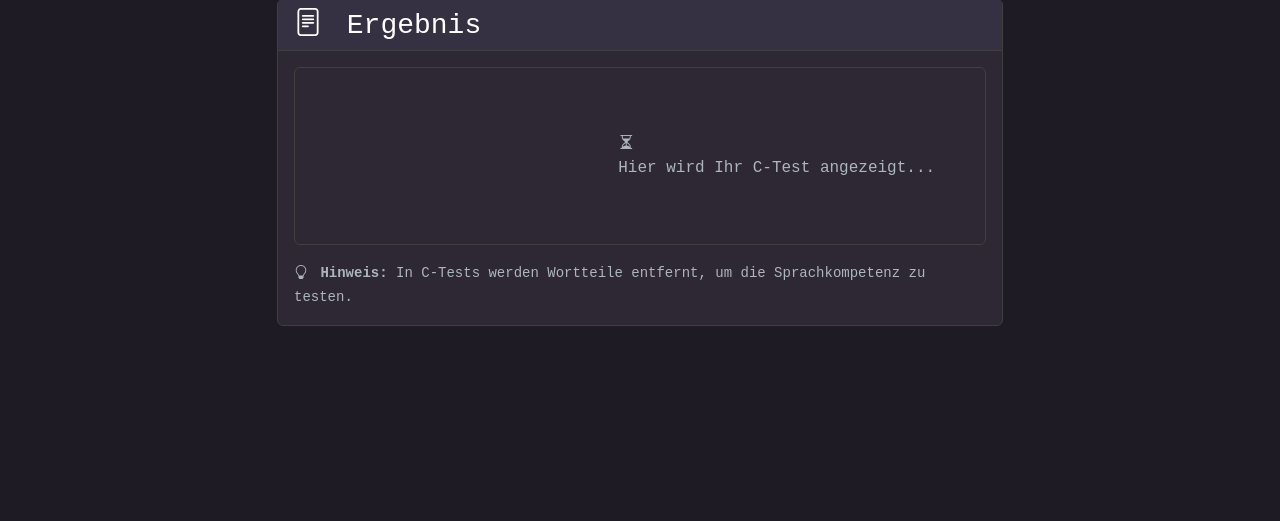
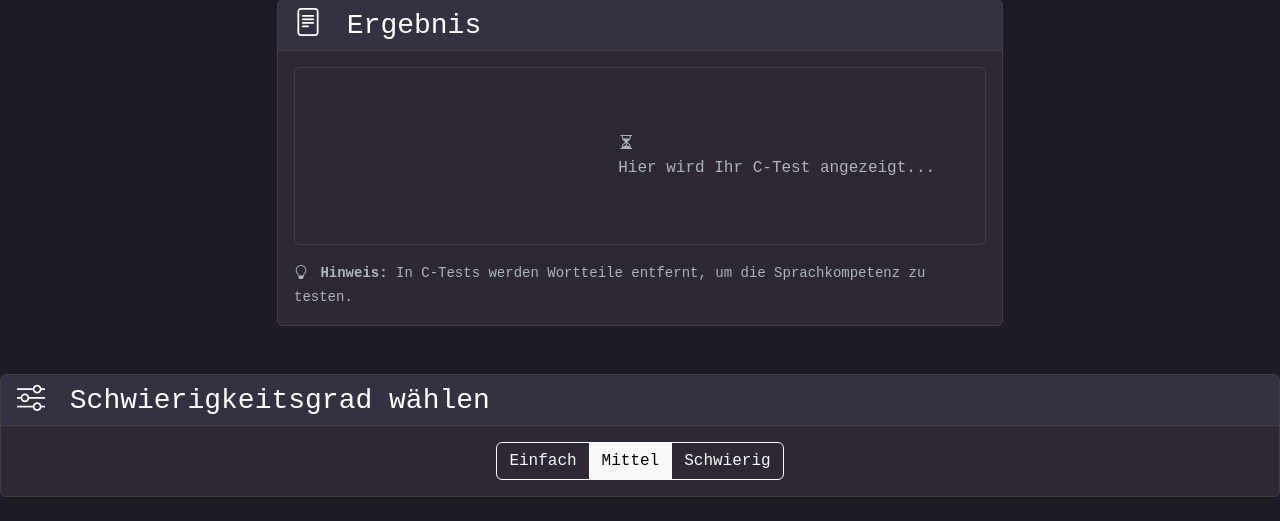
Before and after one commit to AlexKV-tech/C-Tester, a FastAPI app: page / in a window 1280 px wide. Shown: the part 612-1133 px from the top of the page. Before the commit the page ends 986 px from the top, so only its background shows below. Run offline with FastAPI, Linux system fonts and the light colour scheme; some libraries are stand-ins or nearby versions.

Commit message:
Difficullty selection added

```diff
--- a/ctest_gen.py
+++ b/ctest_gen.py
@@ -1,34 +1,51 @@
+import spacy
+import spacy.tokens
 
-import spacy
-
-BLANKS_PER_SENTENCE_COEFF = 0.4
+EASY_BLANKS_PER_SENTENCE_COEFF = 0.1
+MEDIUM_BLANKS_PER_SENTENCE_COEFF = 0.4
+HARD_BLANKS_PER_SENTENCE_COEFF = 0.7
 MINIMAL_WORD_LENGTH = 4
 MINIMAL_TEXT_LENGTH = 3
 TEXT_START_INDEX = 2
 LANGUAGE_PARTS = {"NOUN", "VERB", "ADJ", "ADV"}
 BLANK_SYMBOL = "_"
 
-def generate_ctest(text: str, target_pos=LANGUAGE_PARTS, blanks_per_sentence_coeff=BLANKS_PER_SENTENCE_COEFF):
-    nlp = spacy.load("de_core_news_sm")
+
+
+def generate_ctest(text: str, difficulty: str, target_pos=LANGUAGE_PARTS, blanks_per_sentence_coeff=MEDIUM_BLANKS_PER_SENTENCE_COEFF) -> str:
+    if difficulty == "hard":
+        blanks_per_sentence_coeff = HARD_BLANKS_PER_SENTENCE_COEFF
+    elif difficulty == "easy":
+        blanks_per_sentence_coeff = EASY_BLANKS_PER_SENTENCE_COEFF
+    try:
+        nlp = spacy.load("de_core_news_sm")
+    except Exception as e:
+        print(str(e))
     doc = nlp(text)
     sentences = list(doc.sents)
     if len(sentences) < MINIMAL_TEXT_LENGTH:
-        raise ValueError("Text too short")
+        return "Der eingegebene Text ist zu kurz"
     ctest_text = []
     for sentence_index, sentence in enumerate(sentences):
         str_sentence = sentences[sentence_index].text
-        if (sentence_index >= TEXT_START_INDEX):
+        if sentence_index >= TEXT_START_INDEX:
             blanks_added = 0
             words_count = len([token for token in sentence if token.is_alpha])
             for token in sentence:
                 str_token = token.text
                 word_length = len(str_token)
-                if token.pos_ in target_pos and token.is_alpha and word_length >= MINIMAL_WORD_LENGTH and blanks_added/words_count < blanks_per_sentence_coeff:
+                is_in_target = (token.is_alpha and token.pos_ in target_pos)
+                has_normal_length = (word_length >= MINIMAL_WORD_LENGTH)
+                is_enough_blanks =  (words_count and blanks_added/words_count >= blanks_per_sentence_coeff)
+                if is_in_target and has_normal_length and not is_enough_blanks:
                     half_index = word_length // 2
                     blanks = " ".join(list(BLANK_SYMBOL * (word_length - half_index)))
                     blanked_word = str_token[:half_index] + blanks
                     str_sentence = str_sentence.replace(str_token, blanked_word)
                     blanks_added += 1
+                elif is_enough_blanks:
+                    break
+
 
         ctest_text.append(str_sentence)
     return " ".join(ctest_text)
--- a/main.py
+++ b/main.py
@@ -9,6 +9,7 @@
 
 class TextInput(BaseModel):
     text:str
+    difficulty:str
 
 app = FastAPI()
 app.add_middleware(
@@ -27,7 +28,7 @@
 @app.post("/generate")
 def generate(input: TextInput):
     try:
-        output = generate_ctest(input.text)
+        output = generate_ctest(input.text, input.difficulty)
         return {"ctest": output}
     except Exception as e:
         raise HTTPException(status_code=400, detail=str(e))
--- a/static/ctest_gen.js
+++ b/static/ctest_gen.js
@@ -1,12 +1,14 @@
 async function generateCTest() {
+    const selectedDifficulty = document.querySelector('input[name="difficulty"]:checked').value;
+
     const input = document.getElementById("inputText").value;
-
+    console.log(selectedDifficulty);
     const response = await fetch("/generate", {
         method: "POST",
         headers: {
             "Content-Type": "application/json"
         },
-        body: JSON.stringify({ text: input })
+        body: JSON.stringify({ text: input, difficulty: selectedDifficulty })
     });
 
     const data = await response.json();
--- a/templates/index.html
+++ b/templates/index.html
@@ -194,6 +194,29 @@
             </div>
         </div>
     </div>
+    <!-- Difficulty Selection -->
+    <div class="card mb-4">
+        <div class="card-header">
+            <h3 class="card-title mb-0">
+                <i class="bi bi-sliders me-2"></i>
+                Schwierigkeitsgrad wählen
+            </h3>
+        </div>
+        <div class="card-body text-center">
+            <div class="btn-group" role="group" aria-label="Schwierigkeitsgrad">
+                <input type="radio" class="btn-check" name="difficulty" id="easy" autocomplete="off" value="easy">
+                <label class="btn btn-outline-light" for="easy">Einfach</label>
+
+                <input type="radio" class="btn-check" name="difficulty" id="medium" autocomplete="off" value="medium"
+                    checked>
+                <label class="btn btn-outline-light" for="medium">Mittel</label>
+
+                <input type="radio" class="btn-check" name="difficulty" id="hard" autocomplete="off" value="hard">
+                <label class="btn btn-outline-light" for="hard">Schwierig</label>
+            </div>
+        </div>
+    </div>
+
 
     <script src="https://cdnjs.cloudflare.com/ajax/libs/bootstrap/5.3.0/js/bootstrap.bundle.min.js"></script>
 
```
